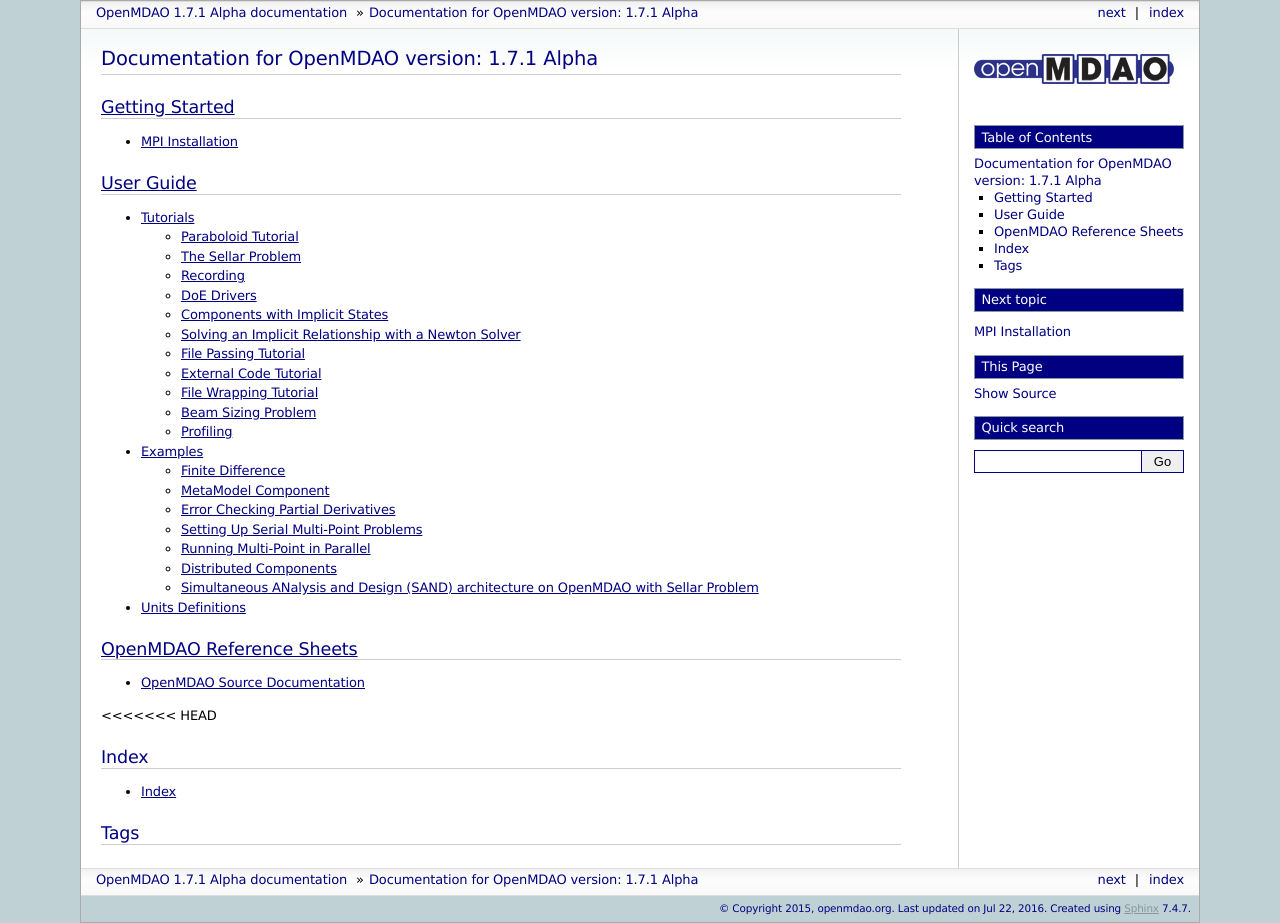
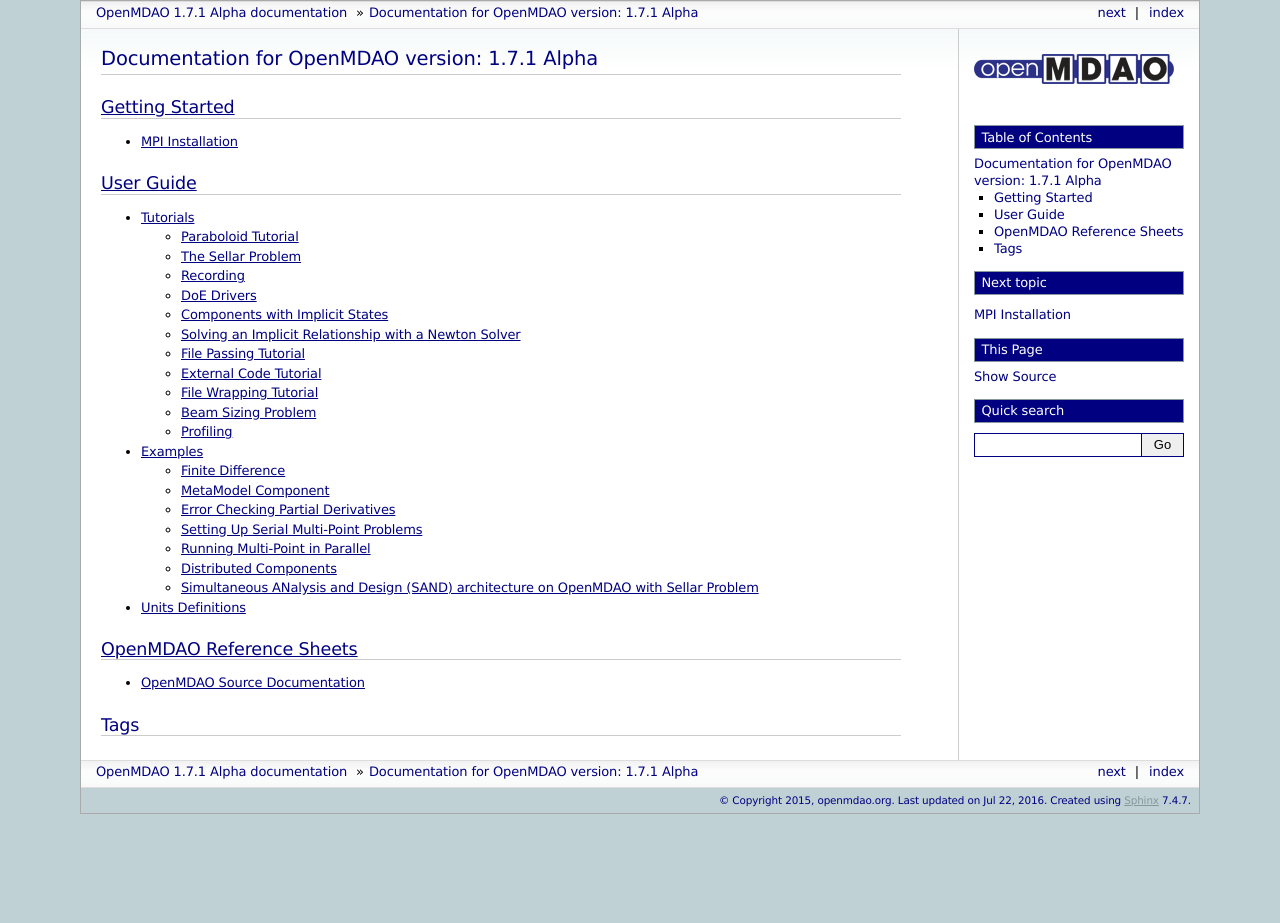
Before and after one commit to OpenMDAO/OpenMDAO1, a Sphinx documentation site: the page built from openmdao/docs/index.rst, in a window 1280 px wide. Built offline with Sphinx 7.4.7, drawn with Linux system fonts in a browser that asks for light colours; pages that are not in the unit, such as notebooks, are missing from menus; after the commit the page ends 900 px from its top, so only the background shows below that; part of the change alters nothing that is shown.

Commit message:
working on tag format

```diff
--- a/openmdao/docs/index.rst
+++ b/openmdao/docs/index.rst
@@ -42,13 +42,6 @@ Documentation for OpenMDAO version: |release|
    :maxdepth: 1
 
    srcdocs/index.rst
-<<<<<<< HEAD
-
-=====
-Index
-=====
-
-* :ref:`genindex`
 
 ======
  Tags
@@ -59,5 +52,3 @@ Index
   :glob:
 
   tags/*
-=======
->>>>>>> be46b27d11b991ed6026bf553f90c415455f9745
--- a/openmdao/docs/tag.py
+++ b/openmdao/docs/tag.py
@@ -25,40 +25,10 @@ def purge_tags(app, env, docname):
         return
 
 def process_tag_nodes(app, doctree, fromdocname):
-    # Replace all taglist nodes with a list of the collected tags.
-    # Augment each tag with a backlink to the original location.
+    #Backlink tag to its tag page.
     env = app.builder.env
 
-    # for node in doctree.traverse(taglist):
-    #     node.replace_self([])
-    #     continue
 
-    #content = []
-
-
-    # para = nodes.paragraph()
-    # filename = env.doc2path(tag_info['docname'], base=None)
-    # description = (
-    #     _('(The original entry is located in %s, line %d and can be found ') %
-    #     (filename, tag_info['lineno']))
-    # para += nodes.Text(description, description)
-    #
-    # # Create a reference
-    # newnode = nodes.reference('', '')
-    # innernode = nodes.emphasis(_('here'), _('here'))
-    # newnode['refdocname'] = tag_info['docname']
-    # newnode['refuri'] = app.builder.get_relative_uri(
-    #     fromdocname, tag_info['docname'])
-    # newnode['refuri'] += '#' + tag_info['target']['refid']
-    # newnode.append(innernode)
-    # para += newnode
-    # para += nodes.Text('.)', '.)')
-    #
-    # # Insert into the taglist
-    # content.append(tag_info['tag'])
-    # content.append(para)
-
-    #node.replace_self(content)
 
 class tag (nodes.Admonition, nodes.Element):
     pass
@@ -72,16 +42,15 @@ class TagDirective(Directive):
         targetid = "tag-%d" % env.new_serialno('tag')
         targetnode = nodes.target('', '', ids=[targetid])
 
-        tags = self.content
+        taggs = self.content
         links = []
-        #self.content.append("<a href =\"../tags/junk\" >")
-
-        # for tag in tags:
-        #     link = "<a href=\"../tags/" + tag +  ".html>\"" + tag + "</a>"
-        #     links.append(link)
+        for tagg in taggs:
+            link = "<a href=\"../tags/" + tagg +  ".html\">" + tagg + "</a> "
+            links.append(link)
+        linkjoin = " , ".join(links)
 
         ad = make_admonition(tag, self.name, [_('Tags')], self.options,
                              self.content, self.lineno, self.content_offset,
-                             self.block_text, self.state, self.state_machine)
+                             linkjoin, self.state, self.state_machine)
 
         return [targetnode] + ad
```
